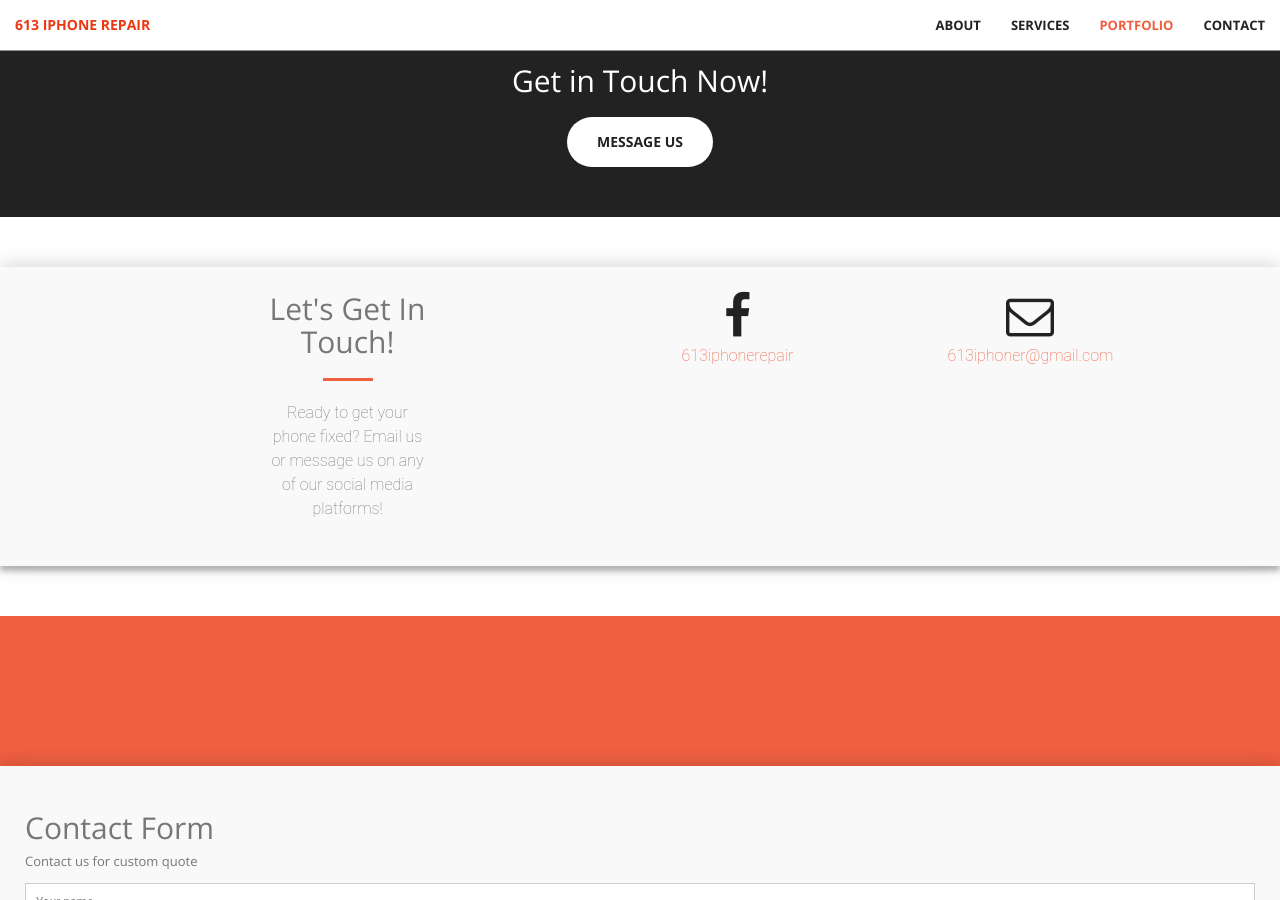
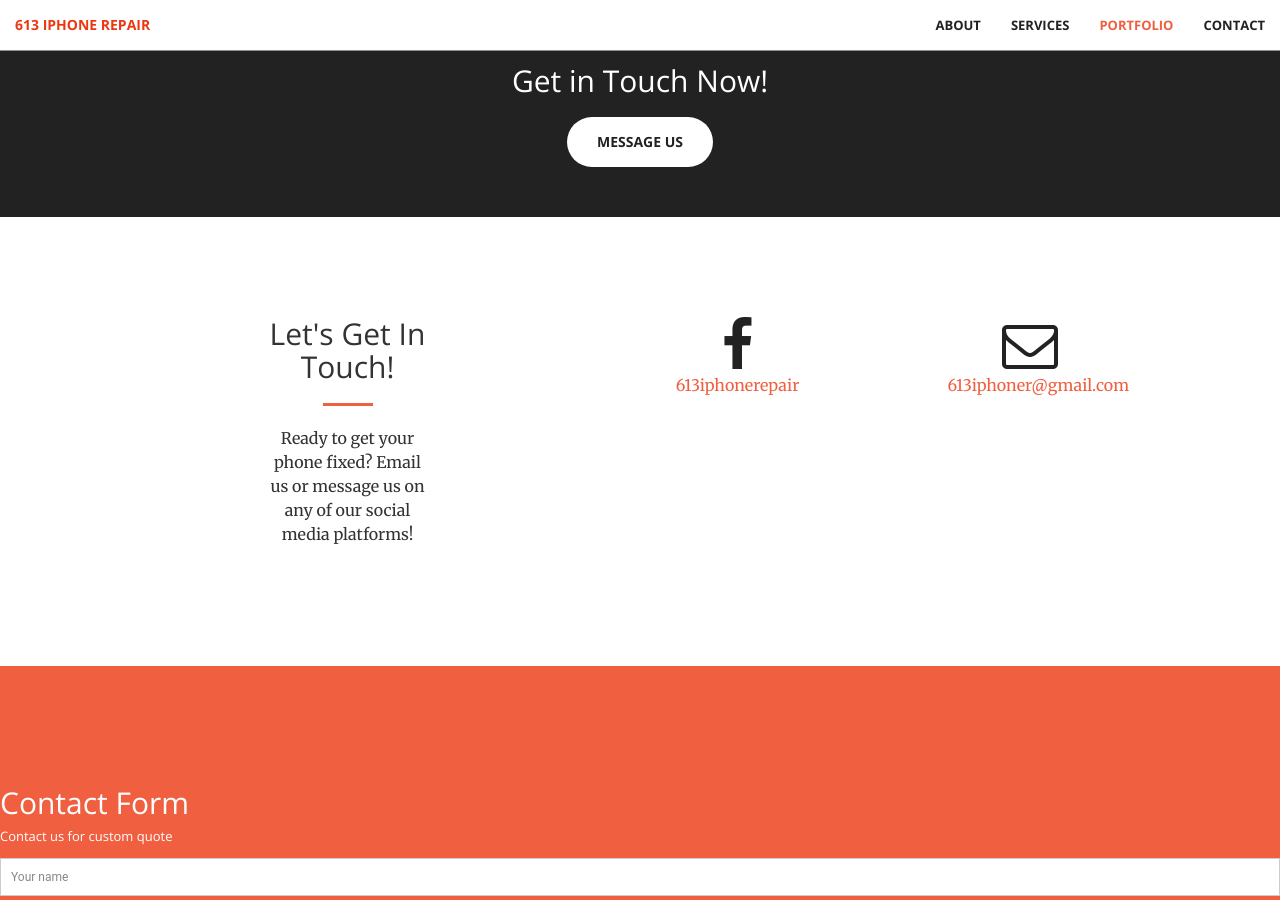
Before and after one commit to SuhaibElkomy/613iphonerepair, a Jekyll site: the page built from index.html, in a window 1280 px wide and 900 px high, scrolled down 3088 px. Built offline with Jekyll 4.4.1, drawn with Linux system fonts in a browser that asks for light colours.

Commit message:
Update Quote.html

```diff
--- a/_includes/Quote.html
+++ b/_includes/Quote.html
@@ -13,15 +13,10 @@
 }
 
 #contact {
-  background: #F9F9F9;
-  padding: 25px;
-  margin: 50px 0;
-  box-shadow: 0 0 20px 0 rgba(0, 0, 0, 0.2), 0 5px 5px 0 rgba(0, 0, 0, 0.24);
-   font-family: "Roboto", Helvetica, Arial, sans-serif;
-  font-weight: 100;
-  font-size: 12px;
-  line-height: 30px;
-  color: #777;
+
+
+
+
 
 }
 
```
